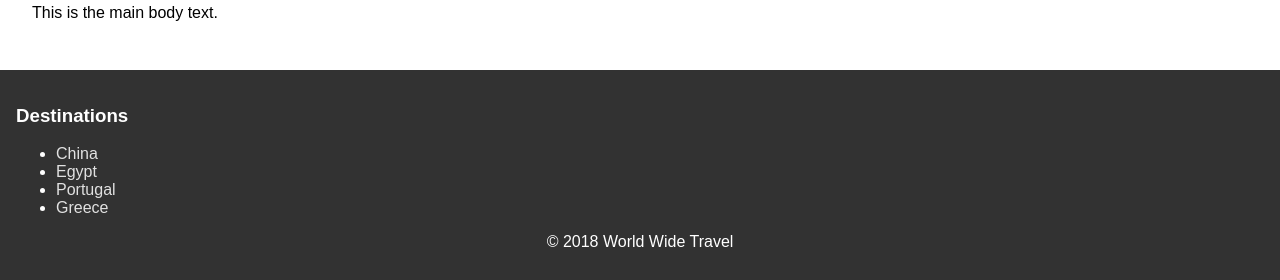
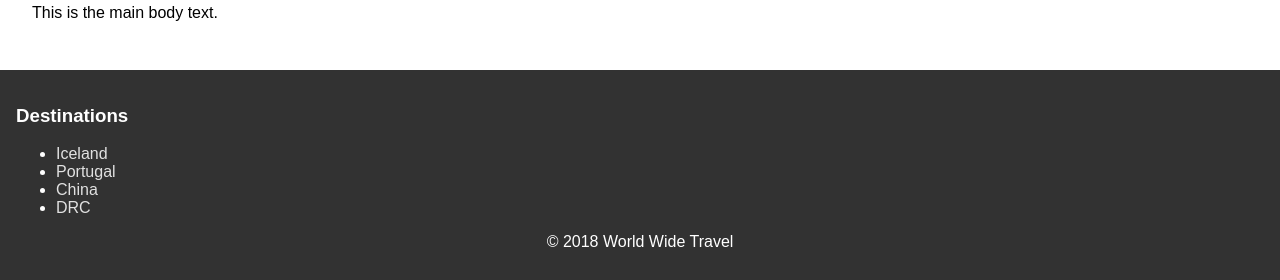
Before and after one commit to melissawheatley/wide-world-travel, a React (Create React App) app: page / in a window 1280 px wide. Shown: the part 998-1278 px from the top of the page. Built offline with nearby package versions, Linux system fonts and the light colour scheme.

Commit message:
completed footer bonus based on code Mike helped with...cities in array of objects

```diff
--- a/src/App.js
+++ b/src/App.js
@@ -5,25 +5,32 @@ import Main from './Main-body';
 import PrettyPhoto from './img/ICELAND.jpg';
 import Footer from './Footer';
 
+const destinations = [
+  {
+    url :"#",
+    name : "Iceland"
+  },
+  {
+    url : "#",
+    name: "Portugal"
+  },
+  {
+    url : "#",
+    name : "China"
+  },
+  {
+    url : "#",
+    name : "DRC"
+  }
+ ]
+
 class App extends Component {
   render() {
-
     return (
       <div className="App">
         <Header Title="Wide World Travel, Inc" />
         <Main PrettyPhoto={PrettyPhoto} />
-        <footer>
-          <div>
-          <h3>Destinations</h3>
-            <ul>
-              <Footer Destination="China" />
-              <Footer Destination="Egypt" />
-              <Footer Destination="Portugal" />
-              <Footer Destination="Greece" />
-            </ul>
-          <p className = "Copyright">&copy; 2018 World Wide Travel</p>
-          </div>
-        </footer>
+            <Footer destinations={destinations} />
       </div>
     );
   }
--- a/src/Footer.js
+++ b/src/Footer.js
@@ -1,8 +1,18 @@
 import React from 'react';
 
 function Footer(props){
+   const place = props.destinations.map((destination) =>
+       <li><a href={destination.url}>{destination.name}</a></li>
+   );
+
     return (
-        <li><a href="#">{props.Destination}</a></li>
+    <footer>
+        <div>
+        <h3>Destinations</h3>
+        <ul>{place}</ul>
+        <p className = "Copyright">&copy; 2018 World Wide Travel</p>
+        </div>
+    </footer>
     );
 }
 
```
